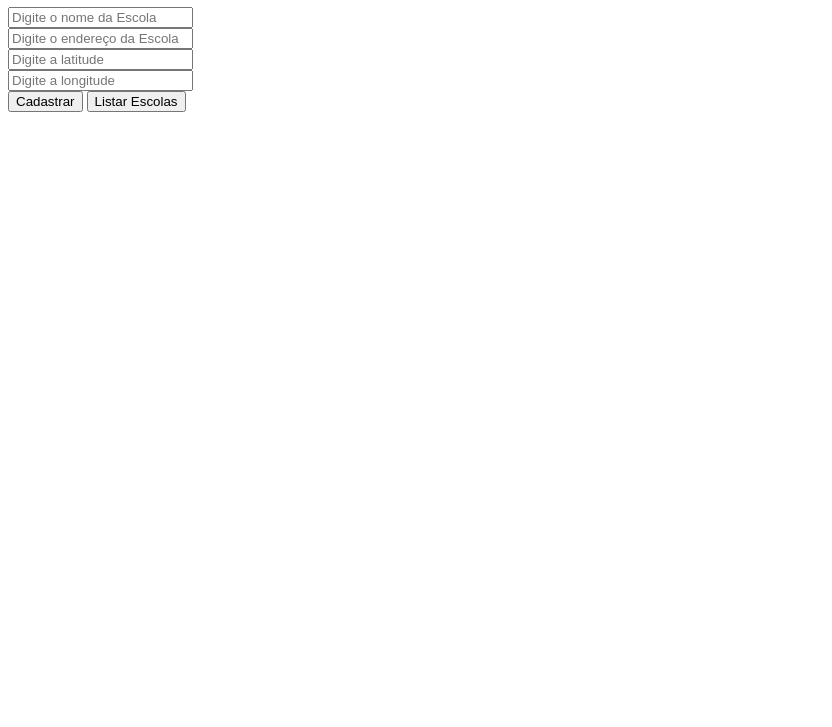
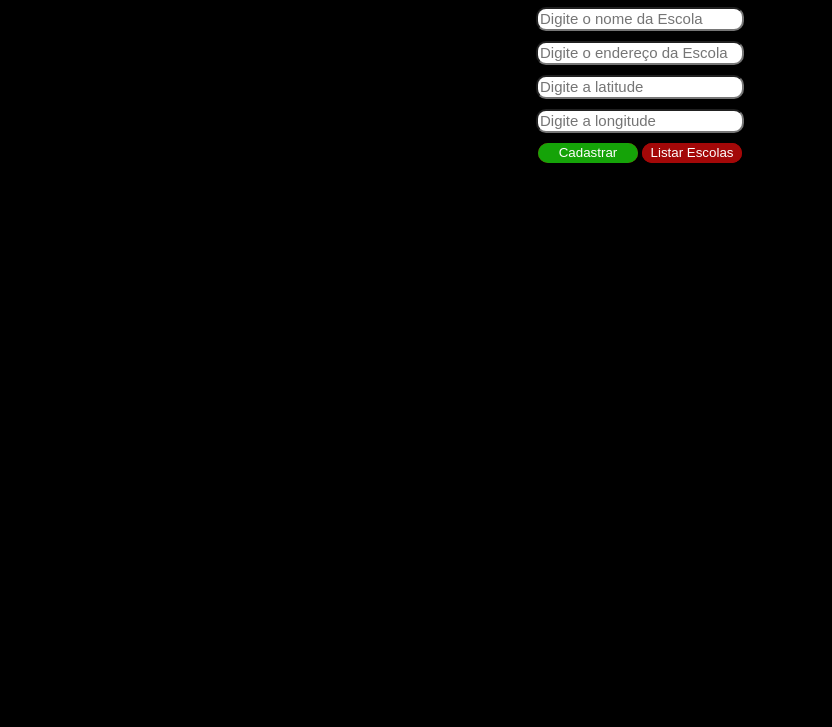
Before and after one commit to viniciussolique39/RENAT-O-VITE, a website built with Vite: page index.html in a window 1280 px wide. Shown: the part 73-800 px from the top of the page, without its empty margins (0-832 px from the left). Built offline with nearby package versions, Linux system fonts and the light colour scheme.

Commit message:
estilização

```diff
--- a/css/style.css
+++ b/css/style.css
@@ -0,0 +1,198 @@
+body{
+    background-color: rgb(0, 0, 0);
+    text-align: center;
+}
+
+
+.title{
+    color: #ff0000;
+}
+
+
+
+
+
+#nomeEscola{
+border-radius: 10px;
+width: 200px;
+height: 18px;
+}
+
+#endereco{
+    border-radius: 10px;
+    width: 200px;
+height: 18px;
+    }
+
+    #latitude{
+        border-radius: 10px;
+        width: 200px;
+height: 18px;
+        }
+
+        #longitude{
+            border-radius: 10px;
+            width: 200px;
+height: 18px;
+            }
+
+div.nome{
+width: 100%;
+margin:10px 0 ;
+}
+
+div.escola{
+    width: 100%;
+margin:10px 0 ;
+}
+
+div.latitude{
+    width: 100%;
+margin:10px 0 ;
+position: relative;
+}
+
+div.longitude{
+    width: 100%;
+margin:10px 0 ;
+}
+
+#latitude{
+font-size: 15px;
+color: rgb(0, 0, 0);
+}
+
+#longitude{
+    font-size: 15px;
+    color: rgb(0, 0, 0);
+}
+
+#endereco{
+    font-size: 15px;
+color: rgb(0, 0, 0);
+}
+
+#nomeEscola{
+    font-size: 15px;
+color: rgb(0, 0, 0);
+}
+
+.bot {
+    width: 100px;
+    height: 20px;
+    border: none;
+    outline: none;
+    color: #fff;
+    background: #c00000;
+    cursor: pointer;
+    position: relative;
+    z-index: 0;
+    border-radius: 10px;
+}
+
+.bot:before {
+    content: '';
+    background: linear-gradient(45deg, #ff0000, #ff7300, #fffb00, #48ff00, #00ffd5, #002bff, #7a00ff, #ff00c8, #ff0000);
+    position: absolute;
+    top: -2px;
+    left:-2px;
+    background-size: 400%;
+    z-index: -1;
+    filter: blur(5px);
+    width: calc(100% + 4px);
+    height: calc(100% + 4px);
+    animation: glowing 20s linear infinite;
+    opacity: 0;
+    transition: opacity .3s ease-in-out;
+    border-radius: 10px;
+}
+
+.bot:active {
+    color: #000
+}
+
+.bot:active:after {
+    background: transparent;
+}
+
+.bot:hover:before {
+    opacity: 1;
+}
+
+.bot:after {
+    z-index: -1;
+    content: '';
+    position: absolute;
+    width: 100%;
+    height: 100%;
+    background: #15a308;
+    left: 0;
+    top: 0;
+    border-radius: 10px;
+}
+
+@keyframes glowing {
+    0% { background-position: 0 0; }
+    50% { background-position: 400% 0; }
+    100% { background-position: 0 0; }
+}
+
+.glow-on-hover {
+    width: 100px;
+    height: 20px;
+    border: none;
+    outline: none;
+    color: #fff;
+    background: #c00000;
+    cursor: pointer;
+    position: relative;
+    z-index: 0;
+    border-radius: 10px;
+}
+
+.glow-on-hover:before {
+    content: '';
+    background: linear-gradient(45deg, #ff0000, #ff7300, #fffb00, #48ff00, #00ffd5, #002bff, #7a00ff, #ff00c8, #ff0000);
+    position: absolute;
+    top: -2px;
+    left:-2px;
+    background-size: 400%;
+    z-index: -1;
+    filter: blur(5px);
+    width: calc(100% + 4px);
+    height: calc(100% + 4px);
+    animation: glowing 20s linear infinite;
+    opacity: 0;
+    transition: opacity .3s ease-in-out;
+    border-radius: 10px;
+}
+
+.glow-on-hover:active {
+    color: #000
+}
+
+.glow-on-hover:active:after {
+    background: transparent;
+}
+
+.glow-on-hover:hover:before {
+    opacity: 1;
+}
+
+.glow-on-hover:after {
+    z-index: -1;
+    content: '';
+    position: absolute;
+    width: 100%;
+    height: 100%;
+    background: #a30808;
+    left: 0;
+    top: 0;
+    border-radius: 10px;
+}
+
+@keyframes glowing {
+    0% { background-position: 0 0; }
+    50% { background-position: 400% 0; }
+    100% { background-position: 0 0; }
+}
--- a/db.js
+++ b/db.js
@@ -100,7 +100,9 @@ async function listarEscola() {
             return `<div class="item">
                     <p>Nome da Escola: ${escola.nomeEscola}</p>
                     <p>Escola: ${escola.endereco}</p>
-                    <button class="btnMostrarMapa" data-latitude="${escola.latitude}" data-longitude="${escola.longitude}">Mostrar Mapa</button>
+                    <button class="btnMostrarMapa"
+                    style="width: 100px; height: 30px; border-radius: 10px; margin-top: 10px; background: #002bff; color: #000000;"
+                    data-latitude="${escola.latitude}" data-longitude="${escola.longitude}">Mostrar Mapa</button>
                     </div>`;
         });
         listagem(divLista.join(' '));
--- a/index.html
+++ b/index.html
@@ -42,13 +42,13 @@
   </div>
 
 
-<button id="btnCadastro">Cadastrar</button>
-<button id="btnCarregar">Listar Escolas</button>
+<button id="btnCadastro" class="bot" type="button">Cadastrar</button>
+<button id="btnCarregar" class="glow-on-hover" type="button" >Listar Escolas</button>
 </div>
-<div id="map" style="height: 300px;"></div>
+<div id="map" style="width: 400px; height: 400px; margin-left: 470px; margin-top: 50px;"></div>
 </div>
 </form>
-<div style="margin-top: 85px;" id="resultados"></div>
+<div style="margin-top: 85px; color: white;" id="resultados"></div>
 </div>
 
 <script src="https://maps.googleapis.com/maps/api/js?key=AIzaSyCwrgjVVdSPEeECOiB6FhhCwPPtrskXzFA"></script>
```
